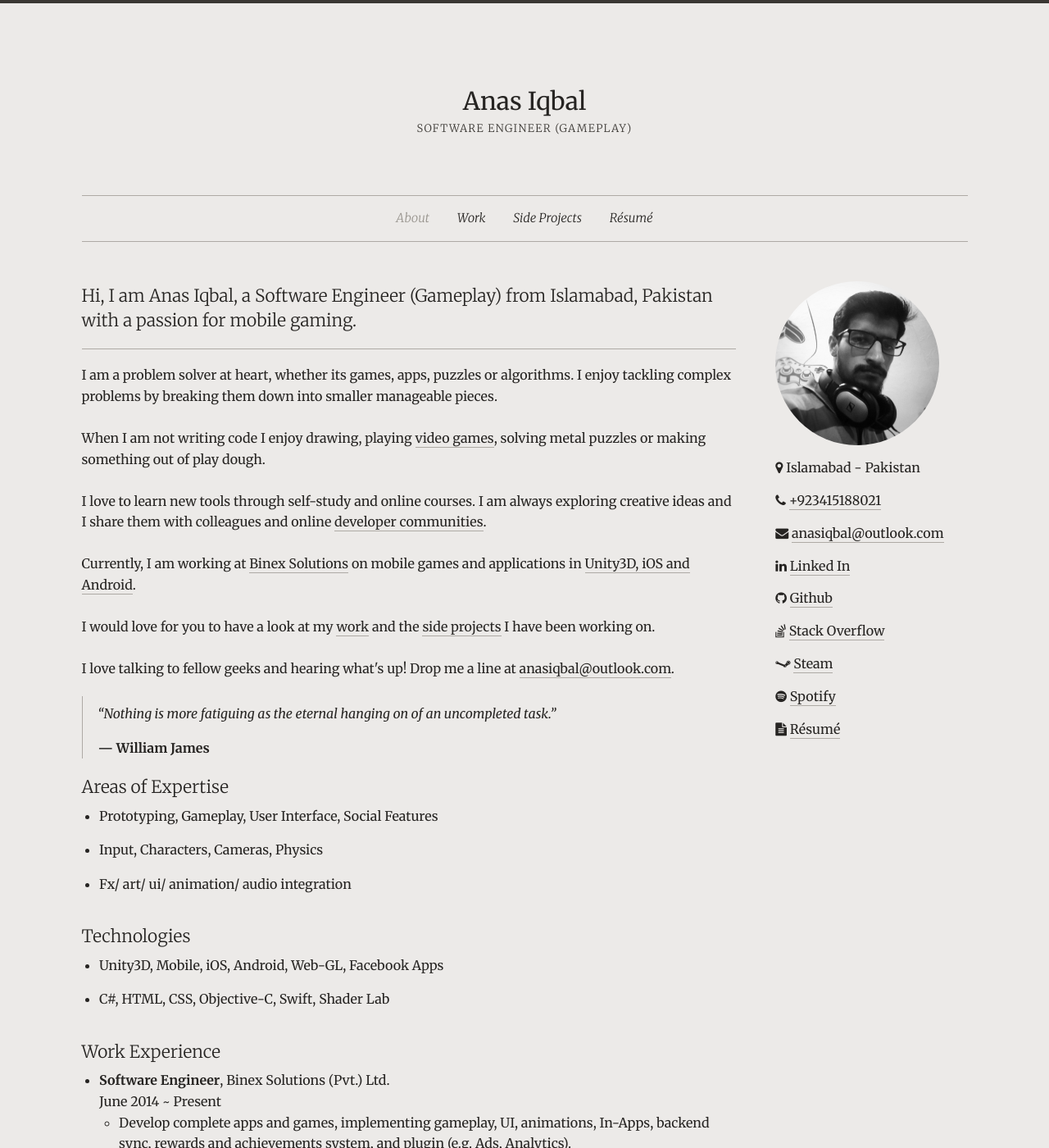
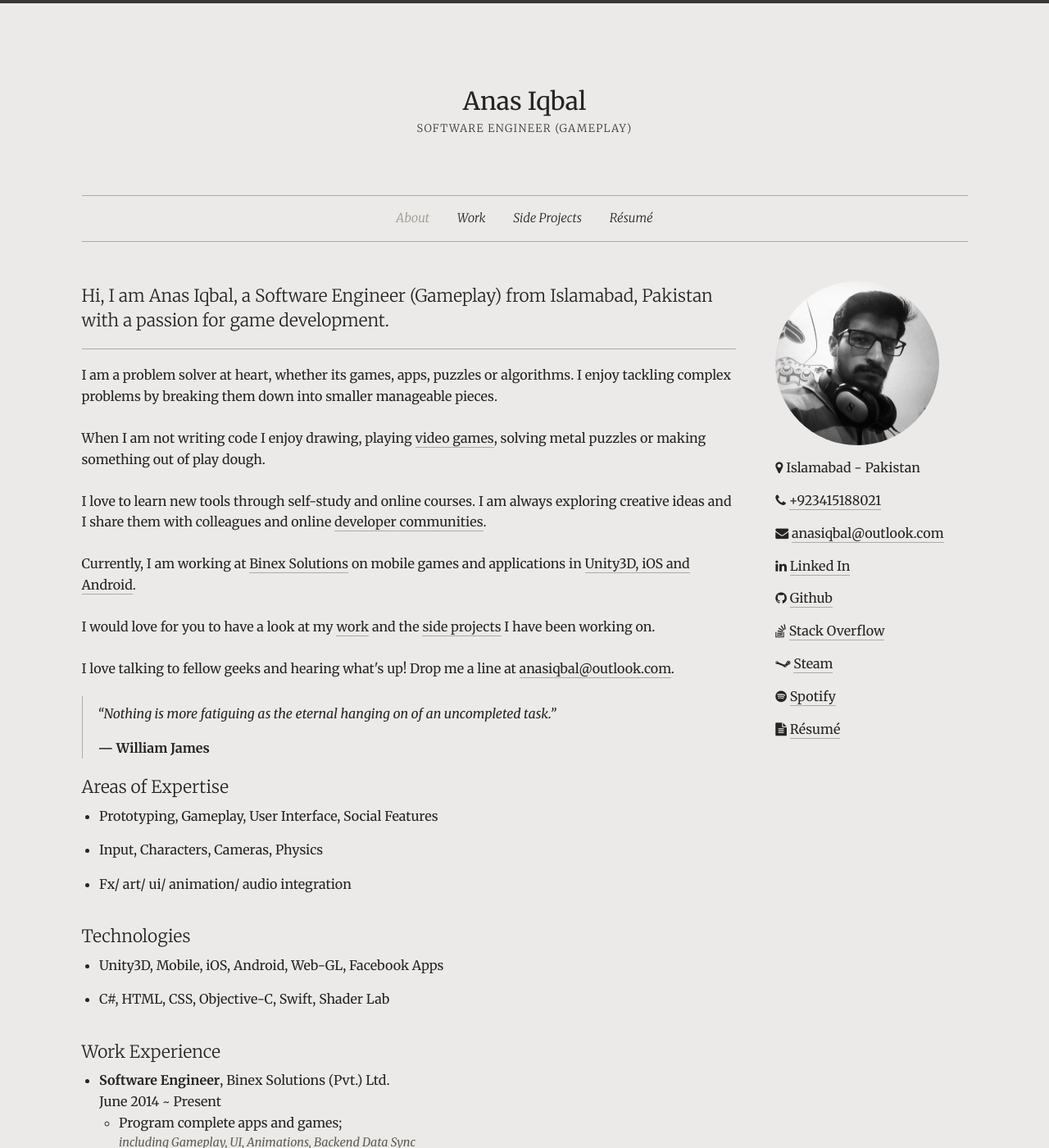
Before and after one commit to anasiqbal/anasiqbal.github.io, a Jekyll site: the page built from _pages/about.html, in a window 1280 px wide and 1400 px high. Shown: the whole window at 82% size. Built offline with Jekyll 4.4.1, drawn with Linux system fonts in a browser that asks for light colours; nearby versions of some CDN libraries; library files that are not in the unit come from our copies; some of the changed text lies outside the part shown.

Commit message:
Added details to about page

```diff
--- a/_pages/about.html
+++ b/_pages/about.html
@@ -17,7 +17,7 @@
 	<br><br> -->
 
 	<!-- About me section -->
-	<h3>Hi, I am Anas Iqbal, a Software Engineer (Gameplay) from Islamabad, Pakistan with a passion for mobile gaming.</h3>
+	<h3>Hi, I am Anas Iqbal, a Software Engineer (Gameplay) from Islamabad, Pakistan with a passion for game development.</h3>
 	<hr>
 	<p>
 		I am a problem solver at heart, whether its games, apps, puzzles or algorithms. I enjoy tackling complex problems by breaking them down into smaller manageable pieces.
@@ -57,9 +57,10 @@
 	<ul>
 		<li><strong>Software Engineer</strong>, Binex Solutions (Pvt.) Ltd.<br>June 2014 ~ Present
 			<ul>
-				<li>Develop complete apps and games, implementing gameplay, UI, animations, In-Apps, backend sync, rewards and achievements system, and plugin (e.g. Ads, Analytics).</li>
-				<li>Develop robust code componenets to be used across multiple projects.</li>
-				<li>Develop prototypes for game concepts or technical problems.</li>
+				<li>Program complete apps and games;<span>including Gameplay, UI, Animations, Backend Data Sync</span></li>
+				<li>Develop robust code componenets to be used across multiple projects.<span>e.g. Menu System, Audio Manager, Ad-Networks Manager</span></li>
+				<li>Integrate 3rd-Party plugin.<span>e.g. In-Apps, Game Centers, Ads, Analytics, Crash Reporting</span></li>
+				<li>Develop prototypes for game concepts or for researching technical problems.<span>e.g. Testing iPhone 4s rendering limits with lights and vertex count</span></li>
 				<li>Help with time estimation on multiple projects.</li>
 			</ul>
 		</li>
--- a/assets/css/custom.css
+++ b/assets/css/custom.css
@@ -42,3 +42,13 @@
 	padding-bottom: 0;
 	border: 0;
 }
+
+li span {
+	display: block;
+	padding: 0;
+	margin: 0;
+
+	font-style: italic;
+	font-size: 0.9em;
+	color: #605b55;
+}
```
